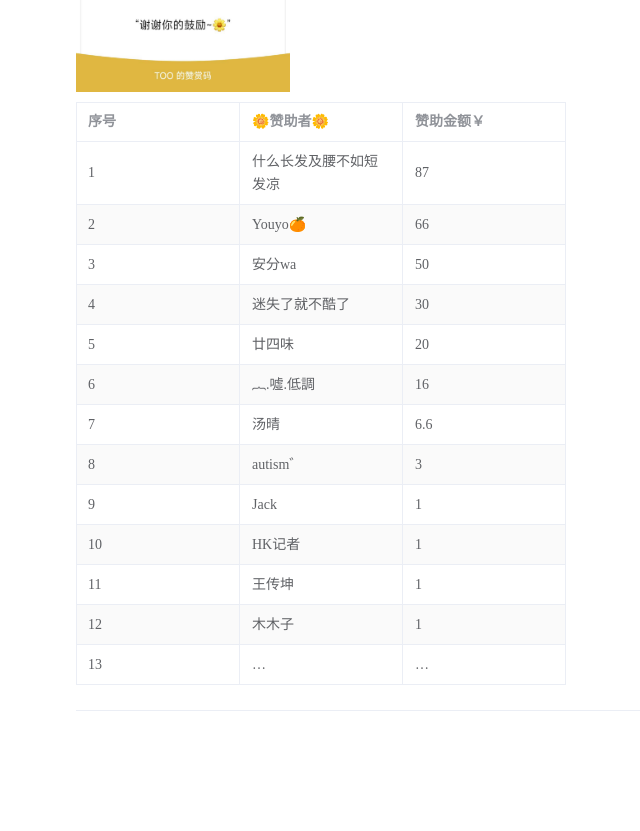
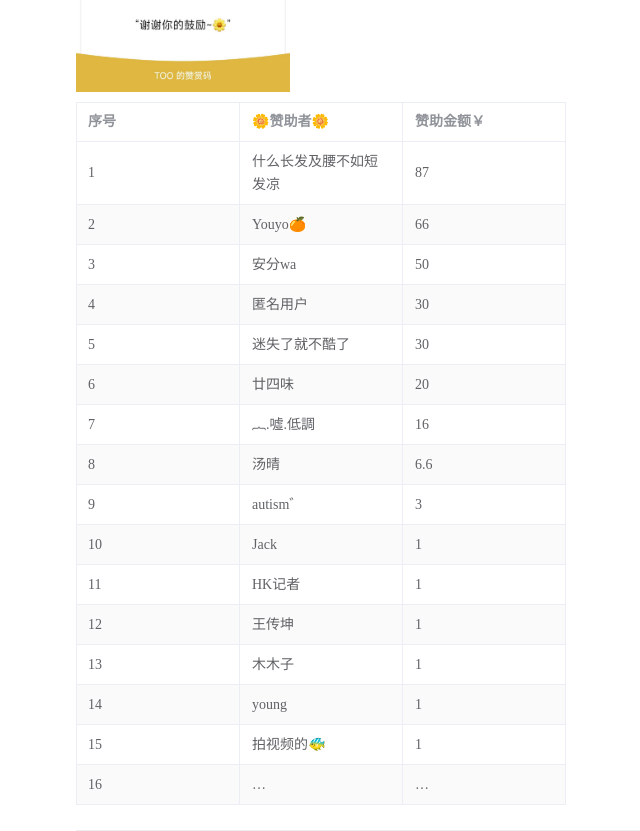
Before and after one commit to Bistutu/GoMusic, a Vue app in the folder static/: page / in a window 1280 px wide. Shown: the part 1570-2401 px from the top of the page, without its empty margins (258-898 px from the left). Before the commit the page ends 2281 px from the top, so only its background shows below. Built offline with nearby package versions, Linux system fonts and the light colour scheme.

Commit message:
add sponsor

```diff
--- a/static/src/App.vue
+++ b/static/src/App.vue
@@ -225,16 +225,19 @@ const sponsorData = [
   {'no': '1', 'name': '什么长发及腰不如短发凉', 'sponsorship': '87'},
   {'no': '2', 'name': 'Youyo🍊', 'sponsorship': '66'},
   {'no': '3', 'name': '安分wa', 'sponsorship': '50'},
-  {'no': '4', 'name': '迷失了就不酷了', 'sponsorship': '30'},
-  {'no': '5', 'name': '廿四味', 'sponsorship': '20'},
-  {'no': '6', 'name': '︷.噓.低調', 'sponsorship': '16'},
-  {'no': '7', 'name': '汤晴', 'sponsorship': '6.6'},
-  {'no': '8', 'name': 'autism゛', 'sponsorship': '3'},
-  {'no': '9', 'name': 'Jack', 'sponsorship': '1'},
-  {'no': '10', 'name': 'HK记者', 'sponsorship': '1'},
-  {'no': '11', 'name': '王传坤', 'sponsorship': '1'},
-  {'no': '12', 'name': '木木子', 'sponsorship': '1'},
-  {'no': '13', 'name': '…', 'sponsorship': '…'}
+  {'no': '4', 'name': '匿名用户', 'sponsorship': '30'},
+  {'no': '5', 'name': '迷失了就不酷了', 'sponsorship': '30'},
+  {'no': '6', 'name': '廿四味', 'sponsorship': '20'},
+  {'no': '7', 'name': '︷.噓.低調', 'sponsorship': '16'},
+  {'no': '8', 'name': '汤晴', 'sponsorship': '6.6'},
+  {'no': '9', 'name': 'autism゛', 'sponsorship': '3'},
+  {'no': '10', 'name': 'Jack', 'sponsorship': '1'},
+  {'no': '11', 'name': 'HK记者', 'sponsorship': '1'},
+  {'no': '12', 'name': '王传坤', 'sponsorship': '1'},
+  {'no': '13', 'name': '木木子', 'sponsorship': '1'},
+  {'no': '14', 'name': 'young', 'sponsorship': '1'},
+  {'no': '15', 'name': '拍视频的🐠', 'sponsorship': '1'},
+  {'no': '16', 'name': '…', 'sponsorship': '…'}
 ]
 
 function reset(msg) {
```
Also changed, not shown: 1 other file (tests, documents, lock files or other folders).
